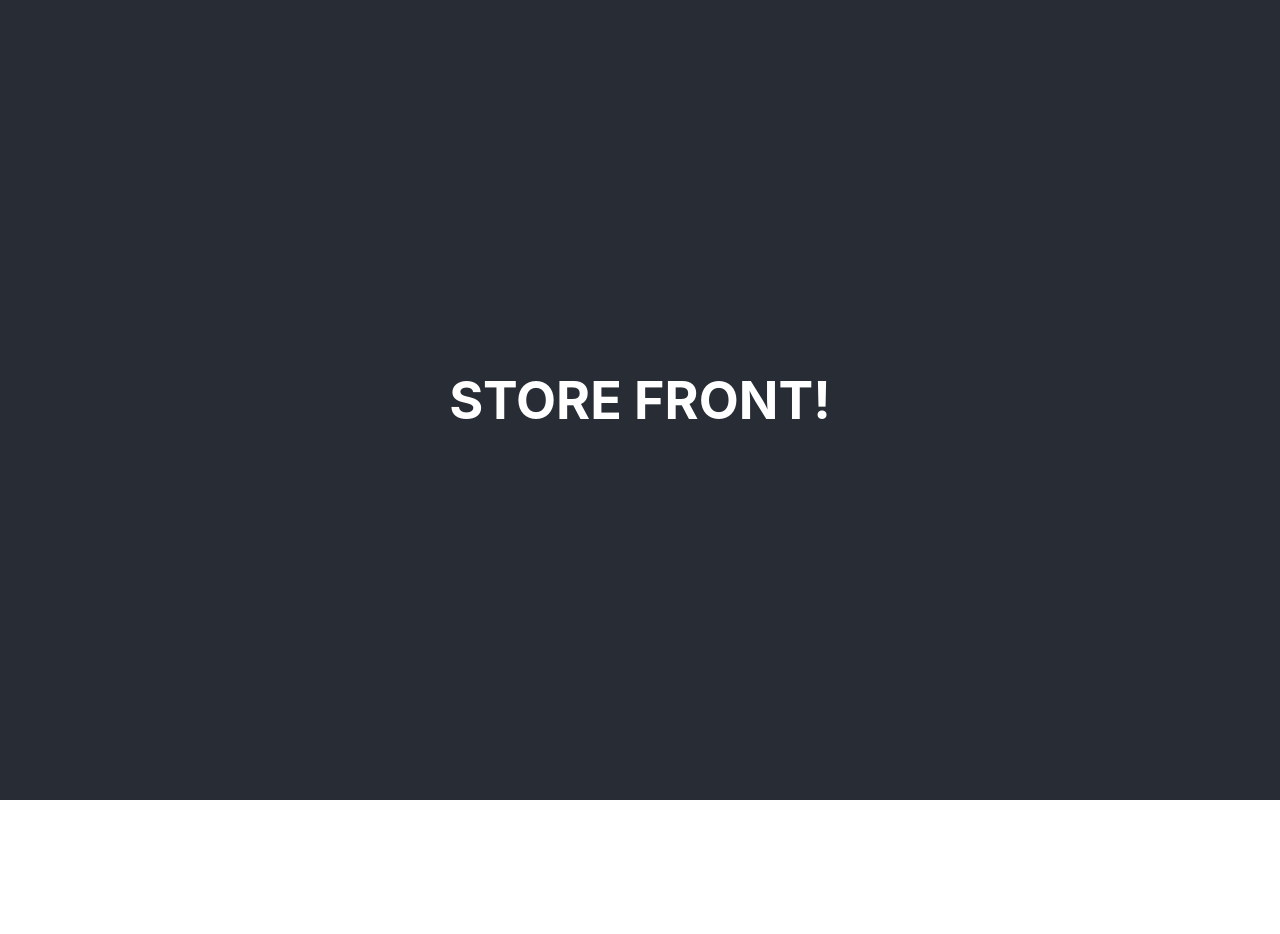
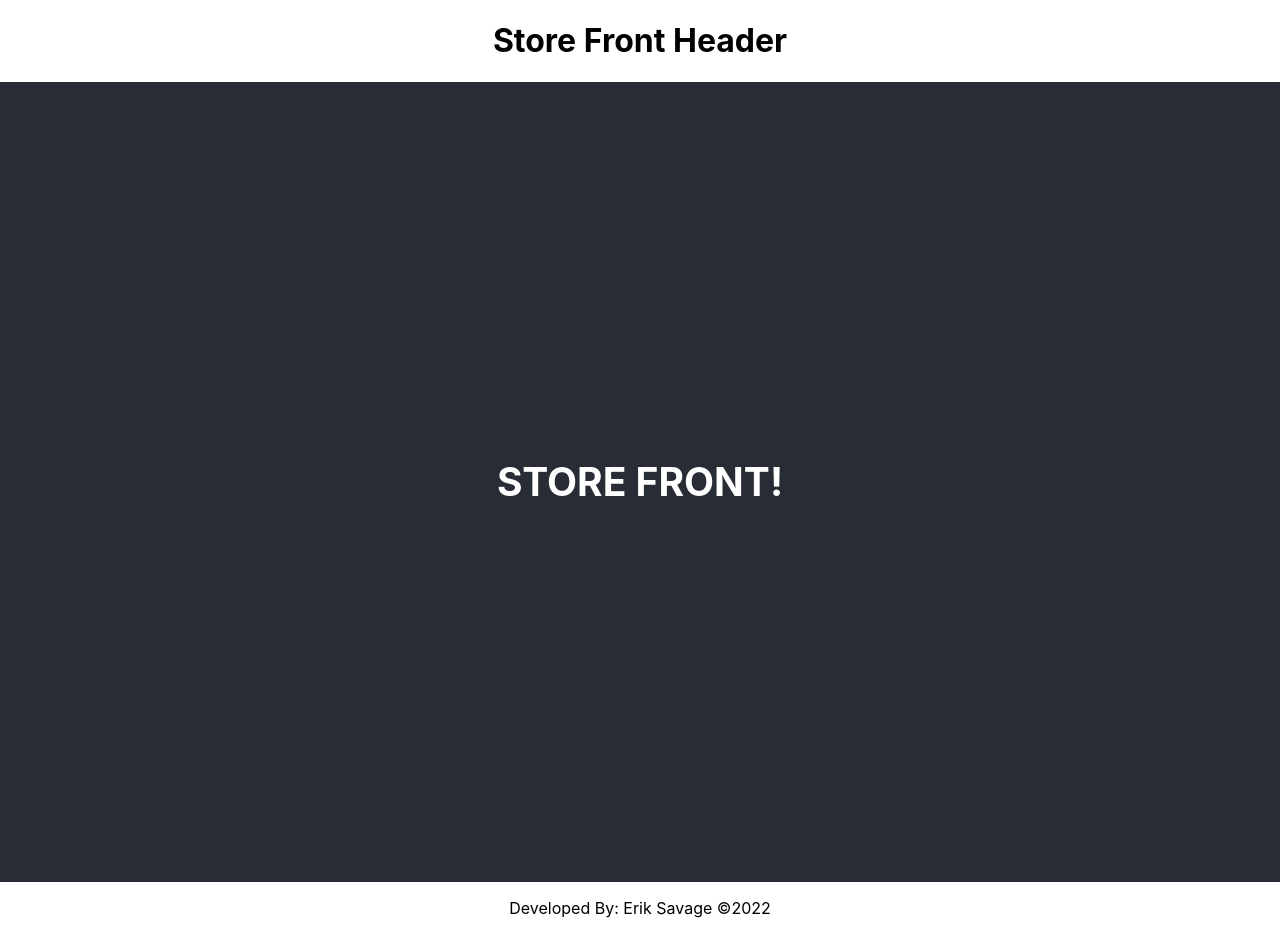
Before and after one commit to CodeFellows-esavage/storefront, a React (Create React App) app: page / in a window 1280 px wide. Before the commit the page ends 800 px from the top, so only its background shows below. Built offline with nearby package versions, Linux system fonts and the light colour scheme.

Commit message:
updates file structure and organization

```diff
--- a/src/App.js
+++ b/src/App.js
@@ -1,11 +1,15 @@
 import './App.css';
+import Header from './components/header/Header';
+import Footer from './components/footer/Footer';
 
 function App() {
   return (
     <div className="App">
-      <header className="App-header">
+      <Header />
+      <section className="App-header">
         <h1>STORE FRONT!</h1>
-      </header>
+      </section>
+      <Footer />
     </div>
   );
 }
```
Also changed, not shown: src/components/footer/Footer.jsx (renamed from src/components/Footer.jsx), src/components/header/Header.jsx (renamed from src/components/Header.jsx), src/components/storefront/Categories.jsx (added), src/components/storefront/Products.jsx (added), src/components/storefront/StoreFront.jsx (added).
